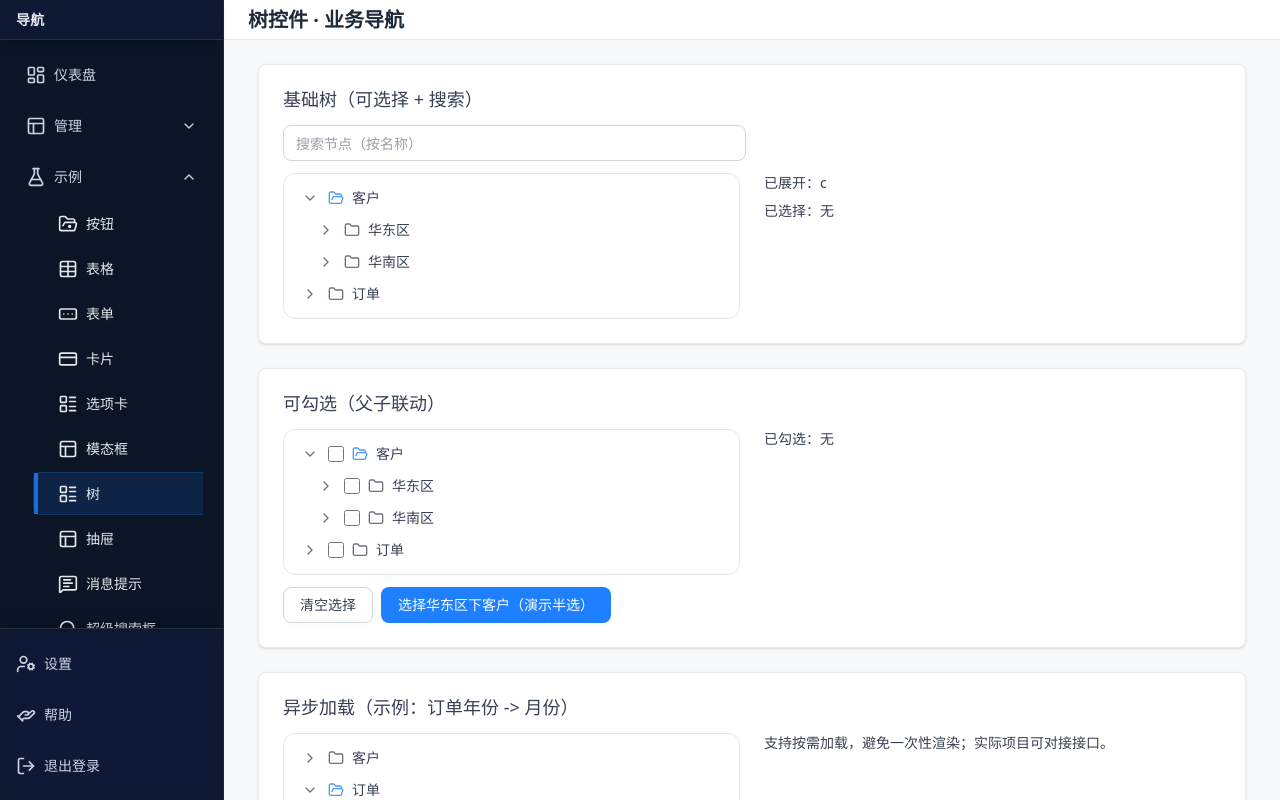
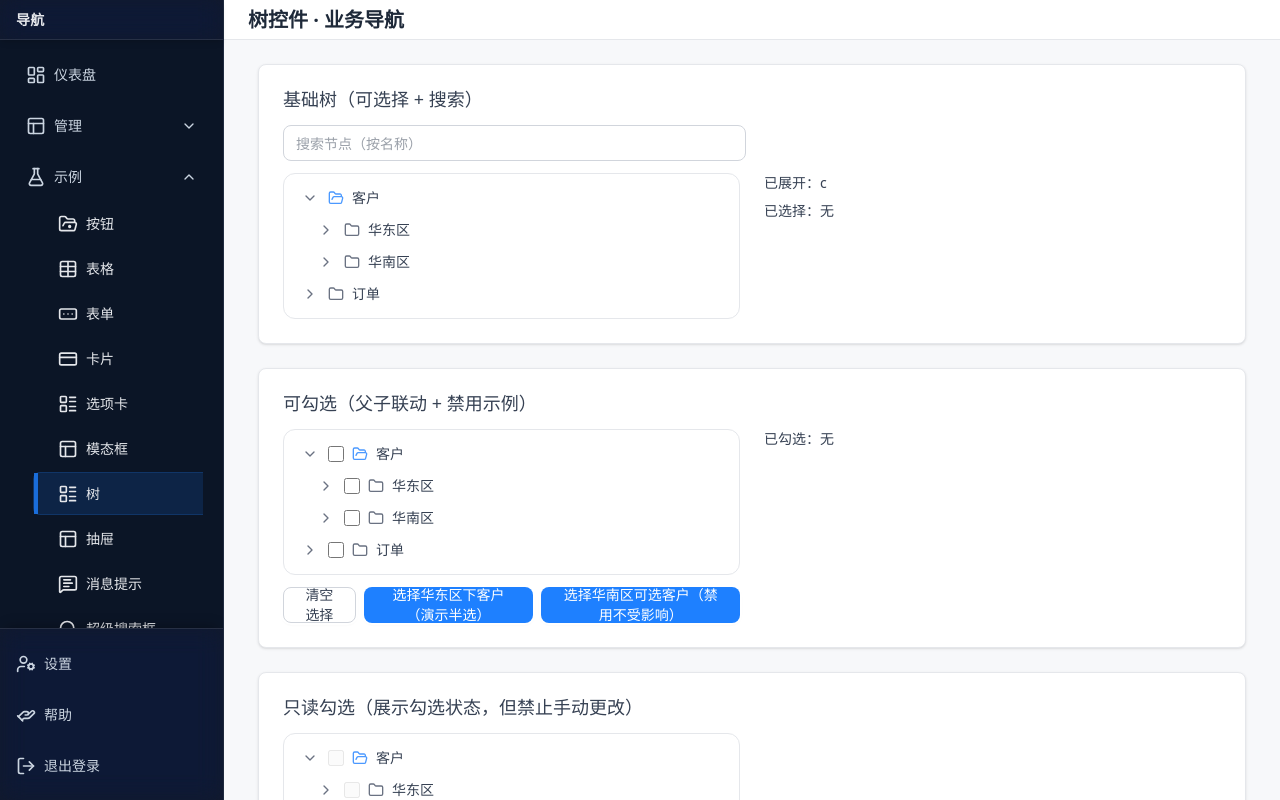
Before and after one commit to zhoumingxuan/sass-ui, a Next.js app: page /demo/tree in a window 1280 px wide. Built offline with nearby package versions, Linux system fonts and the light colour scheme.

Commit message:
树控件修改

```diff
--- a/src/app/demo/tree/page.tsx
+++ b/src/app/demo/tree/page.tsx
@@ -12,10 +12,10 @@ export default function TreeDemo() {
     { key: 'c', title: '客户', children: [
       { key: 'c-a', title: '华东区', children: [
         { key: 'c-a-1', title: '张三' },
-        { key: 'c-a-2', title: '李四' },
+        { key: 'c-a-2', title: '李四', selectable: false },
       ]},
       { key: 'c-b', title: '华南区', children: [
-        { key: 'c-b-1', title: '王五' },
+        { key: 'c-b-1', title: '王五', disabled: true },
         { key: 'c-b-2', title: '赵六' },
       ]},
     ]},
@@ -101,12 +101,13 @@ export default function TreeDemo() {
           )}
         </Card>
 
-        <Card title="可勾选（父子联动）">
+        <Card title="可勾选（父子联动 + 禁用示例）">
           <div className="grid grid-cols-12 gap-6">
             <div className="col-span-12 md:col-span-6">
               <Tree
                 data={baseData}
                 checkable
+                checkInteractive
                 selectable={false}
                 defaultExpandedKeys={['c']}
                 checkedKeys={checked}
@@ -116,12 +117,31 @@ export default function TreeDemo() {
               <div className="mt-3 flex gap-2">
                 <Button variant="default" onClick={() => setChecked([])}>清空选择</Button>
                 <Button onClick={() => setChecked(['c-a-1','c-a-2'])}>选择华东区下客户（演示半选）</Button>
+                <Button onClick={() => setChecked(['c-b-2'])}>选择华南区可选客户（禁用不受影响）</Button>
               </div>
             </div>
             <div className="col-span-12 md:col-span-6">
               <div className="space-y-2 text-sm text-gray-700">
                 <div>已勾选：{checked.join(', ') || '无'}</div>
               </div>
+            </div>
+          </div>
+        </Card>
+
+        <Card title="只读勾选（展示勾选状态，但禁止手动更改）">
+          <div className="grid grid-cols-12 gap-6">
+            <div className="col-span-12 md:col-span-6">
+              <Tree
+                data={baseData}
+                checkable
+                checkInteractive={false}
+                selectable={false}
+                defaultExpandedKeys={['c']}
+                checkedKeys={checked}
+                onCheck={(keys) => setChecked(keys)}
+                className="p-2 bg-white rounded-xl border border-gray-200"
+              />
+              <div className="mt-3 text-xs text-gray-500">该示例用于“系统根据规则勾选，但用户无法手动修改”的场景。</div>
             </div>
           </div>
         </Card>
--- a/src/components/Tree.tsx
+++ b/src/components/Tree.tsx
@@ -23,6 +23,7 @@ type Props = {
   className?: string;
   selectable?: SelectMode | boolean; // true => single
   checkable?: boolean;
+  checkInteractive?: boolean; // show checkbox but forbid manual toggle when false
   loading?: boolean;
   emptyText?: ReactNode;
   keyword?: string; // highlight query (case-insensitive) for UX
@@ -44,6 +45,7 @@ export default function Tree({
   className = "",
   selectable = false,
   checkable = false,
+  checkInteractive = true,
   loading = false,
   emptyText,
   keyword = '',
@@ -74,6 +76,7 @@ export default function Tree({
   // Loading states for async load
   const [loadingKeys, setLoadingKeys] = useState<Set<Key>>(new Set());
   const [dynamicChildren, setDynamicChildren] = useState<Record<Key, TreeNode[]>>({});
+  const [emptyLoadedKeys, setEmptyLoaded] = useState<Set<Key>>(new Set());
 
   // Build node map and parent map for fast operations
   const flatMap = useMemo(() => {
@@ -117,15 +120,23 @@ export default function Tree({
     const next = new Set(expanded);
     if (next.has(node.key)) next.delete(node.key);
     else {
-      next.add(node.key);
-      if (loadData && !node.isLeaf && (!node.children || node.children.length === 0) && !dynamicChildren[node.key]) {
+      // If needs async load, do it before expanding
+      if (loadData && !node.isLeaf && (!node.children || node.children.length === 0) && !dynamicChildren[node.key] && !emptyLoadedKeys.has(node.key)) {
         setLoadingKeys(prev => new Set(prev).add(node.key));
         try {
           const children = await loadData(node);
-          setDynamicChildren(prev => ({ ...prev, [node.key]: children }));
+          if (children && children.length > 0) {
+            setDynamicChildren(prev => ({ ...prev, [node.key]: children }));
+            next.add(node.key);
+          } else {
+            // mark as empty-loaded, treat as non-expandable afterwards
+            setEmptyLoaded(prev => { const n = new Set(prev); n.add(node.key); return n; });
+          }
         } finally {
           setLoadingKeys(prev => { const n = new Set(prev); n.delete(node.key); return n; });
         }
+      } else {
+        next.add(node.key);
       }
     }
     if (!isExpandedControlled) setInternalExpanded(next);
@@ -167,7 +178,7 @@ export default function Tree({
   }, [flatMap]);
 
   const toggleCheck = (node: TreeNode) => {
-    if (!checkable || node.disabled) return;
+    if (!checkable || node.disabled || !checkInteractive) return;
     const next = new Set(checked);
     const keysToFlip = [node.key, ...descendants(node)];
     const turnOn = !checked.has(node.key);
@@ -239,17 +250,25 @@ export default function Tree({
     const isHalf = halfChecked.has(node.key);
     const effectiveSelectable = node.selectable ?? !!selectable;
     const effectiveCheckable = node.checkable ?? !!checkable;
+    const canExpand = !node.isLeaf && (hasChildren || !!loadData);
+    const trulyExpandable = !node.isLeaf && (hasChildren || (!!loadData && !emptyLoadedKeys.has(node.key)));
+    const interactive = !node.disabled && (effectiveSelectable || effectiveCheckable);
 
     return (
       <div
         role="treeitem"
         aria-expanded={hasChildren ? isOpen : undefined}
         aria-selected={effectiveSelectable ? isSelected : undefined}
-        onClick={() => effectiveSelectable && doSelect(node)}
-        onContextMenu={(e) => { e.preventDefault(); onContextMenu?.(node, e); }}
+        aria-disabled={node.disabled || undefined}
+        onClick={() => effectiveSelectable && !node.disabled && doSelect(node)}
+        onContextMenu={(e) => { if (node.disabled) return; e.preventDefault(); onContextMenu?.(node, e); }}
         className={[
           "group flex items-center gap-2 h-8 rounded-md px-2 text-sm",
-          node.disabled ? "text-gray-400 cursor-not-allowed" : (isSelected ? "bg-primary/10 text-primary" : "text-gray-700 hover:bg-gray-50 active:bg-gray-100 cursor-pointer"),
+          node.disabled
+            ? "text-gray-400 cursor-not-allowed"
+            : isSelected
+            ? "bg-primary/10 text-primary"
+            : (interactive ? "text-gray-700 hover:bg-gray-50 active:bg-gray-100 cursor-pointer" : "text-gray-700 cursor-default"),
         ].join(" ")}
         style={{ paddingLeft: 8 + depth * 16 }}
       >
@@ -257,17 +276,19 @@ export default function Tree({
         <button
           type="button"
           aria-label={isOpen ? "折叠" : "展开"}
-          onClick={(e) => { e.stopPropagation(); if (!node.isLeaf && (hasChildren || loadData)) toggleExpand(node); }}
-          disabled={node.isLeaf || (!hasChildren && !loadData)}
+          onClick={(e) => { e.stopPropagation(); if (trulyExpandable && !node.disabled) toggleExpand(node); }}
+          disabled={!trulyExpandable || node.disabled}
           className={[
             "inline-flex h-5 w-5 items-center justify-center",
-            node.isLeaf || (!hasChildren && !loadData) ? "text-gray-300 cursor-default" : "text-gray-500 hover:text-gray-700 cursor-pointer",
+            !trulyExpandable || node.disabled
+              ? "text-gray-300 cursor-default"
+              : (hasChildren ? "text-gray-500 hover:text-gray-700 cursor-pointer" : "text-gray-400 hover:text-gray-600 cursor-pointer"),
             "focus-visible:outline-none focus-visible:ring-0"
           ].join(" ")}
         >
           {isLoading ? (
             <Loader2 size={16} className="animate-spin" aria-hidden />
-          ) : node.isLeaf || (!hasChildren && !loadData) ? (
+          ) : !trulyExpandable ? (
             <span className="inline-block w-5 h-5" aria-hidden />
           ) : (
             isOpen ? <ChevronDown size={16} aria-hidden /> : <ChevronRight size={16} aria-hidden />
@@ -282,7 +303,7 @@ export default function Tree({
             onChange={() => toggleCheck(node)}
             aria-checked={isHalf ? "mixed" : isChecked}
             className="h-4 w-4 rounded border-gray-300 text-primary focus:ring-primary/30 disabled:opacity-50"
-            disabled={node.disabled}
+            disabled={node.disabled || !checkInteractive}
             onClick={(e) => e.stopPropagation()}
             ref={(el) => { if (el) el.indeterminate = isHalf && !isChecked; }}
           />
```
